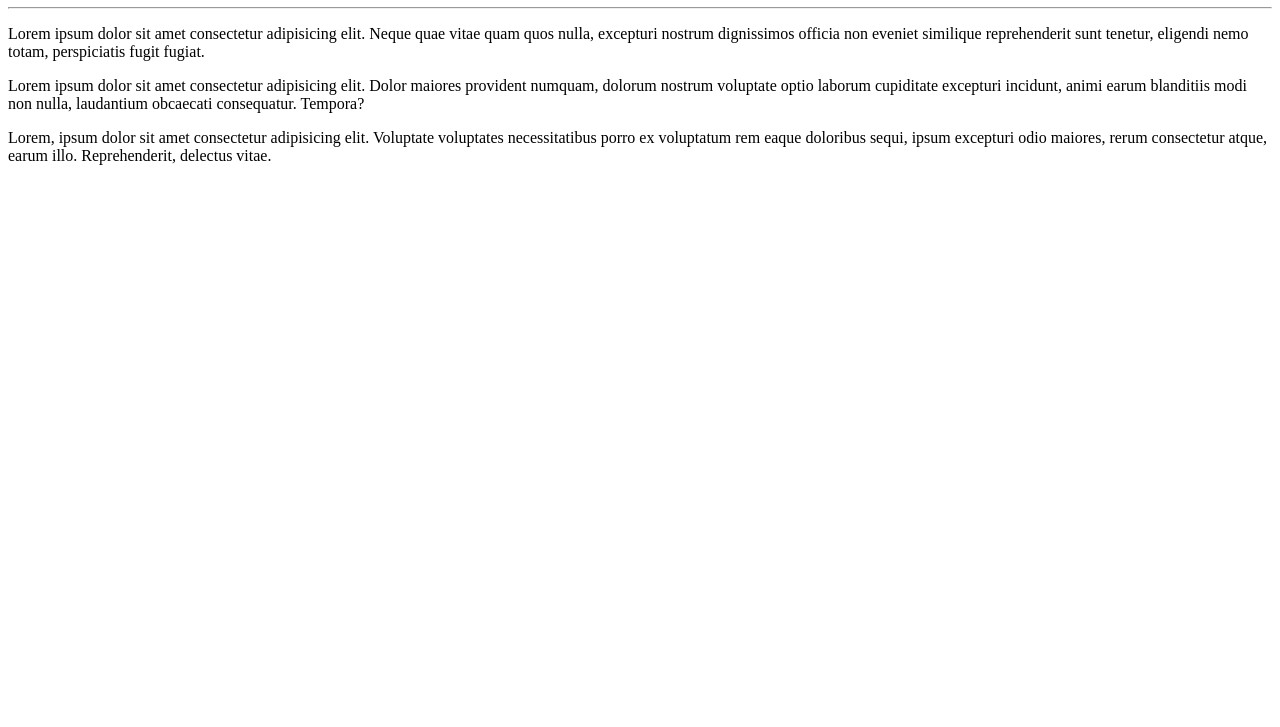
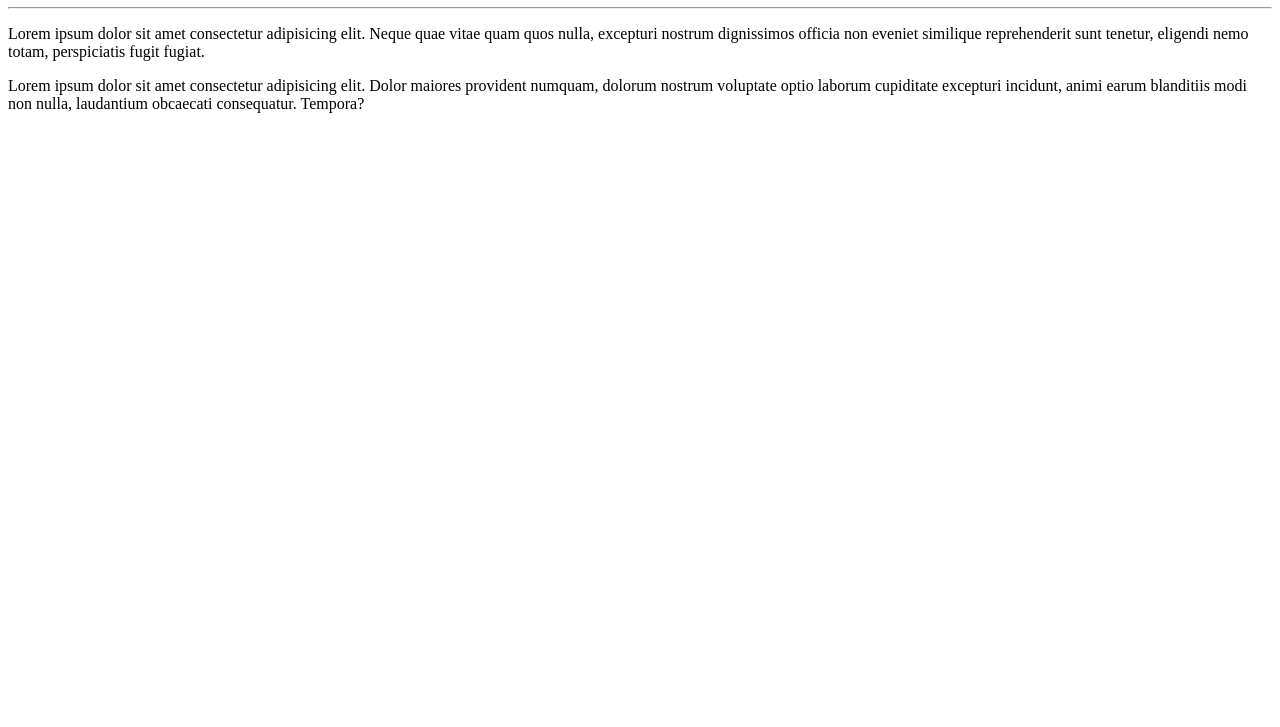
Before and after one commit to hgatoma/Ola-mundo, a plain HTML site: page site-exemplo/index.html in a window 1280 px wide. Shown: the part 73-800 px from the top of the page. Drawn offline with Linux system fonts and the light colour scheme.

Commit message:
atualizaco paragrafo

```diff
--- a/site-exemplo/index.html
+++ b/site-exemplo/index.html
@@ -13,6 +13,6 @@
 
     <p>Lorem ipsum dolor sit amet consectetur adipisicing elit. Dolor maiores provident numquam, dolorum nostrum voluptate optio laborum cupiditate excepturi incidunt, animi earum blanditiis modi non nulla, laudantium obcaecati consequatur. Tempora?</p>
 
-    <p>Lorem, ipsum dolor sit amet consectetur adipisicing elit. Voluptate voluptates necessitatibus porro ex voluptatum rem eaque doloribus sequi, ipsum excepturi odio maiores, rerum consectetur atque, earum illo. Reprehenderit, delectus vitae.</p>
+
 </body>
 </html>
```
